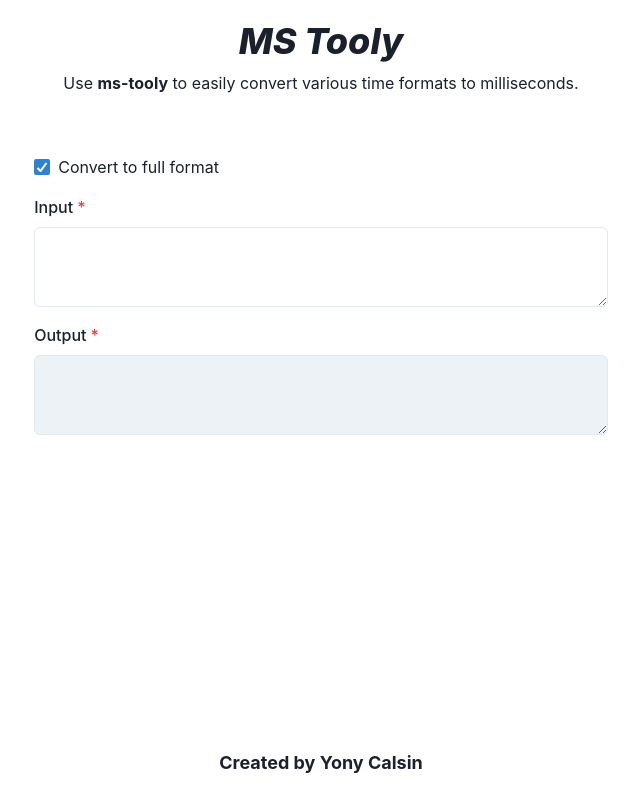
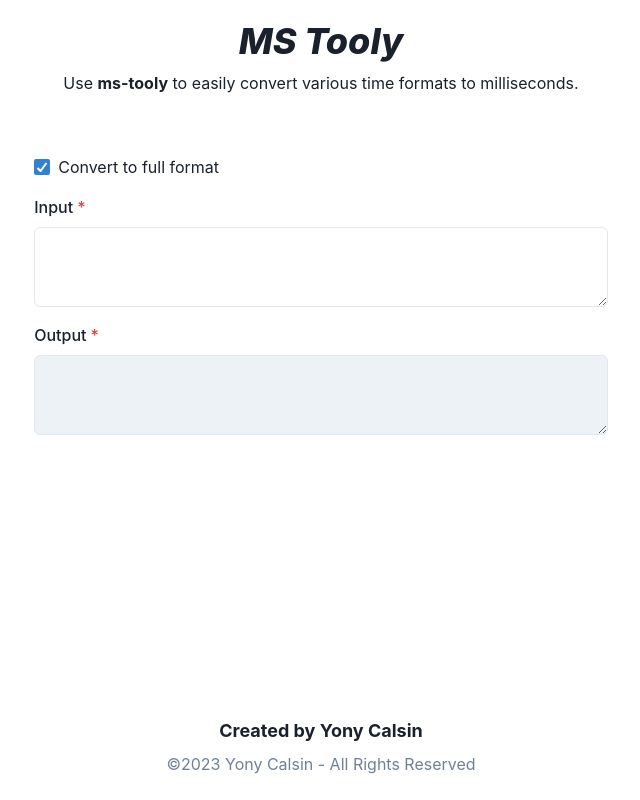
Before and after one commit to yonycalsin/ms-tooly, a React (Vite) app: page / in a window 1280 px wide. Shown: the whole page, without its empty margins (319-959 px from the left). Built offline with nearby package versions, Linux system fonts and the light colour scheme.

Commit message:
feat: udpate the footer component

```diff
--- a/src/layouts/main-layout/containers/footer/footer.tsx
+++ b/src/layouts/main-layout/containers/footer/footer.tsx
@@ -1,5 +1,5 @@
 import * as React from 'react'
-import { Box, Container, Link, Text } from '@chakra-ui/react'
+import { Box, Container, Link, Text, VStack } from '@chakra-ui/react'
 
 function Footer() {
   return (
@@ -12,6 +12,7 @@ function Footer() {
       }}
     >
       <Container>
+        <VStack>
           <Text textAlign="center" fontWeight="bold" fontSize="lg">
             Created by{' '}
             <Link
@@ -22,6 +23,10 @@ function Footer() {
               Yony Calsin
             </Link>
           </Text>
+          <Text textAlign="center" fontSize="ms" textColor="gray.500">
+            ©2023 Yony Calsin - All Rights Reserved
+          </Text>
+        </VStack>
       </Container>
     </Box>
   )
```
Lines whose indentation alone changed are shown as unchanged.
